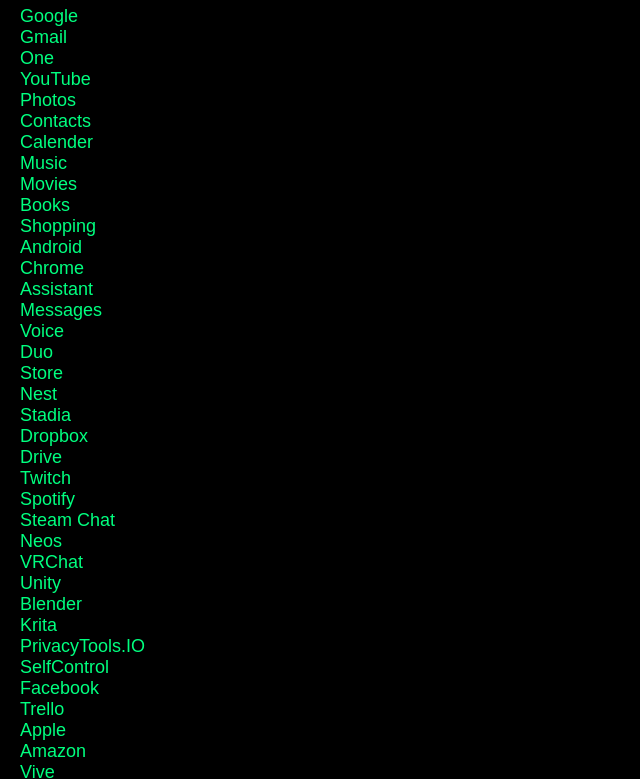
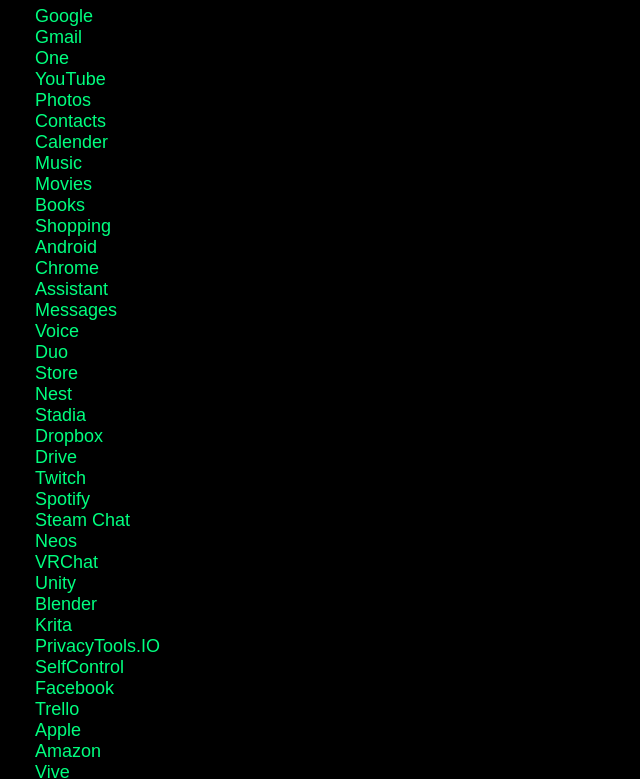
Before and after one commit to CalebOWolf/wolfhowl, a plain HTML site: page index.html in a window 1280 px wide. Shown: the part 94-873 px from the top of the page, without its empty margins (0-640 px from the left). Drawn offline with Linux system fonts and the light colour scheme.

Commit message:
Update index.css

```diff
--- a/CSS/index.css
+++ b/CSS/index.css
@@ -15,7 +15,7 @@ color: #00FF7F;
 font-size: 18px;
 text-decoration: none;
 display: inline;
-margin: 12px;
+margin: 27px;
 }
 
 a:hover, a:active {
@@ -23,7 +23,7 @@ color: #000000;
 font-size: 18px;
 text-decoration: none;
 display: inline;
-margin: 12px;
+margin: 27px;
 }
 
 /* Nav */
```
